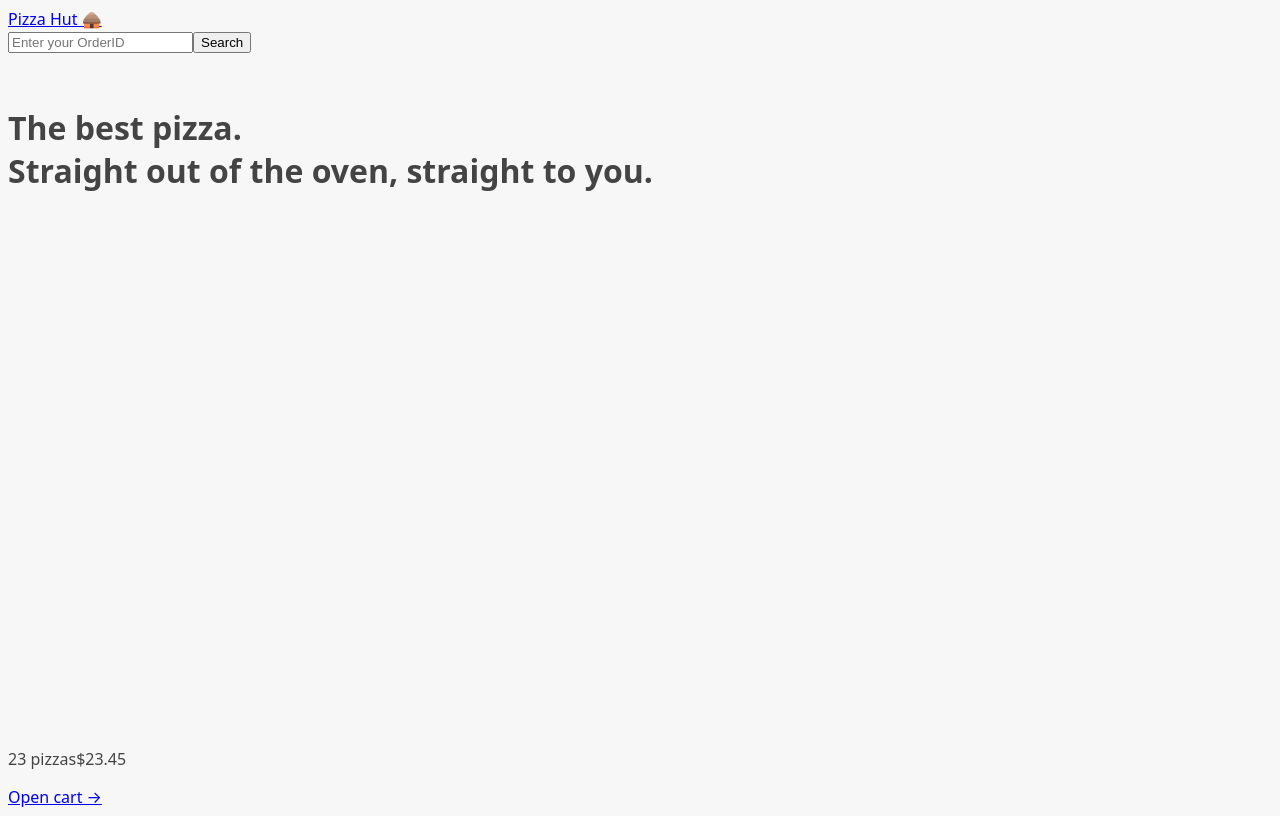
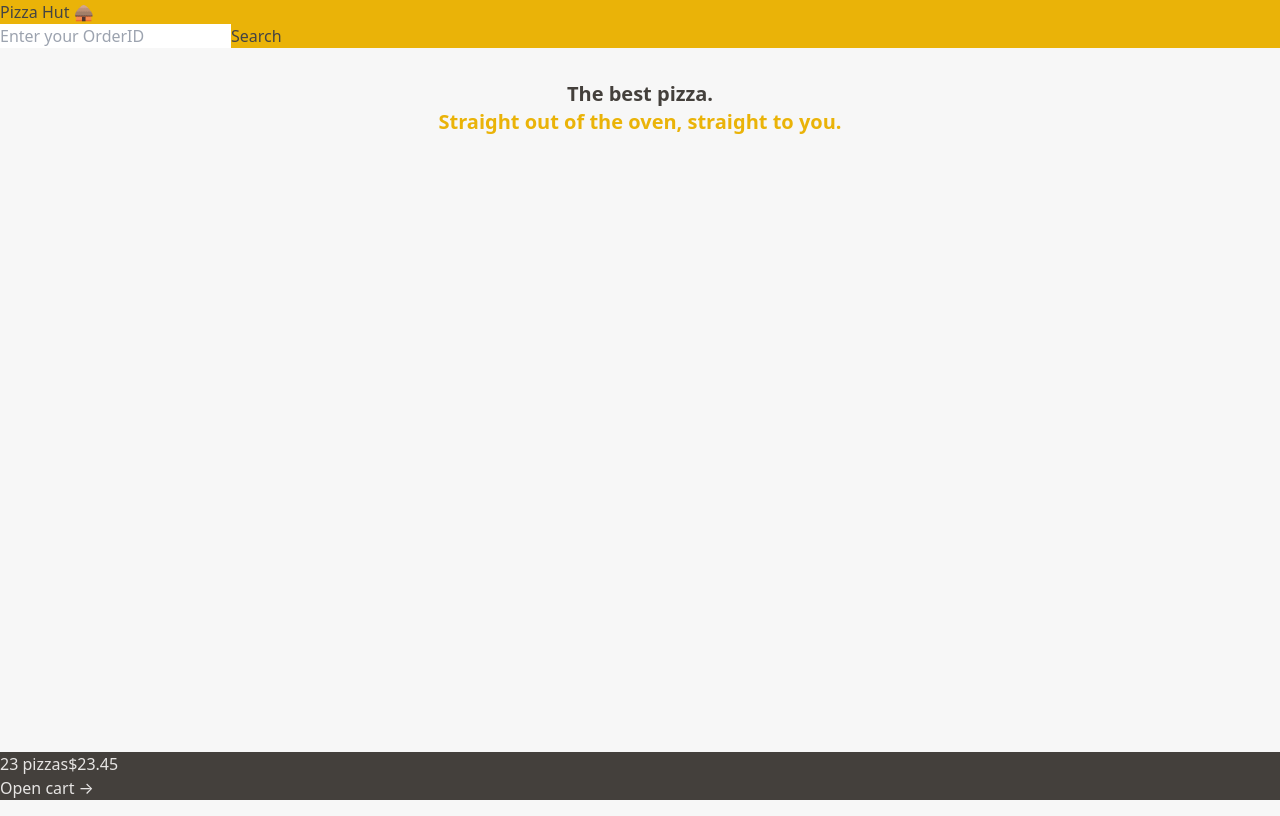
Before and after one commit to DevendranathReddy7/PizzaHut, a React (Create React App) app: page / in a window 1280 px wide. Built offline with nearby package versions, Linux system fonts and the light colour scheme.

Commit message:
adding tailwind css

```diff
--- /dev/null
+++ b/postcss.config.js
@@ -0,0 +1,6 @@
+module.exports = {
+  plugins: {
+    tailwindcss: {},
+    autoprefixer: {},
+  },
+}
--- /dev/null
+++ b/prettier.config.cjs
@@ -0,0 +1,4 @@
+// prettier.config.js
+module.exports = {
+    plugins: ['prettier-plugin-tailwindcss'],
+}
--- a/src/Components/CartOverview.js
+++ b/src/Components/CartOverview.js
@@ -2,7 +2,7 @@ import { Link } from "react-router-dom";
 
 function CartOverview() {
   return (
-    <div>
+    <div className="bg-stone-700 text-stone-200">
       <p>
         <span>23 pizzas</span>
         <span>$23.45</span>
--- a/src/Components/Header.js
+++ b/src/Components/Header.js
@@ -3,9 +3,10 @@ import SearchOrder from "./SearchOrder"
 
 const Header = () => {
     return (
-        <div>
+        <div className="bg-yellow-500">
             <Link to='/'>Pizza Hut 🛖</Link>
             <SearchOrder />
+
         </div>
     )
 }
--- a/src/Components/Home.js
+++ b/src/Components/Home.js
@@ -1,10 +1,11 @@
 function Home() {
   return (
     <div>
-      <h1>
+      <h1 className="text-xl text-center font-semibold text-stone-700">
         The best pizza.
         <br />
-        Straight out of the oven, straight to you.
+        <span className="text-yellow-500">Straight out of the oven, straight to you.</span>
+
       </h1>
     </div>
   );
--- a/src/index.css
+++ b/src/index.css
@@ -1,3 +1,7 @@
+@tailwind base;
+@tailwind components;
+@tailwind utilities;
+
 body {
   font-family: system-ui, -apple-system, BlinkMacSystemFont, 'Segoe UI', Roboto,
     Oxygen, Ubuntu, Cantarell, 'Open Sans', 'Helvetica Neue', sans-serif;
--- /dev/null
+++ b/tailwind.config.js
@@ -0,0 +1,8 @@
+/** @type {import('tailwindcss').Config} */
+module.exports = {
+  content: ["./src/**/*.{html,js}"],
+  theme: {
+    extend: {},
+  },
+  plugins: [],
+}
```
Also changed, not shown: package.json (+7 -0 lines), 1 other file (tests, documents, lock files or other folders).
